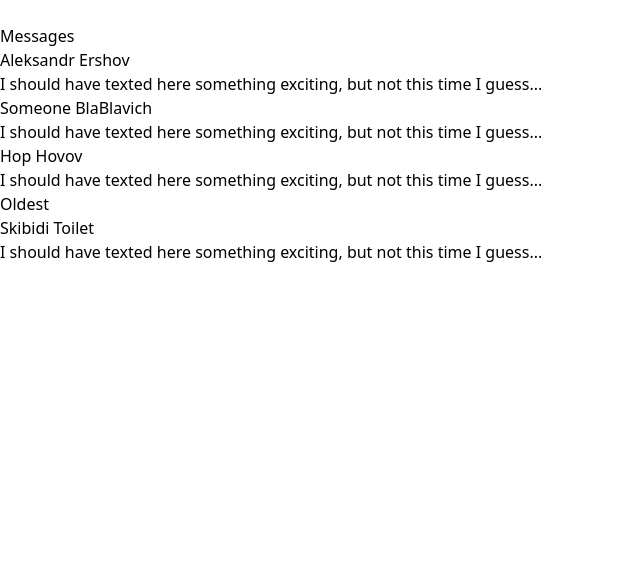
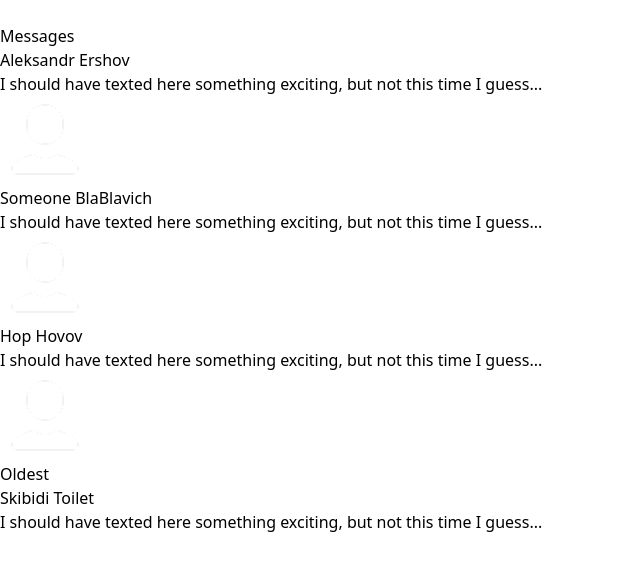
Before and after one commit to AleksandrRise/SkyChat, a React (Vite) app in the folder SkyChat/: page / in a window 1280 px wide. Shown: the top 570 px of the page, without its empty margins (0-640 px from the left). Built offline with nearby package versions, Linux system fonts and the light colour scheme.

Commit message:
Added Profile Photos if such exist. If not, then the default option is utilized

```diff
--- a/SkyChat/src/components/main/Main.tsx
+++ b/SkyChat/src/components/main/Main.tsx
@@ -2,6 +2,7 @@ import { useState } from "react"
 import type { JSX } from "react"
 import Header from "./Header"
 import users from "./users.ts"
+import personImg from "../../assets/Person.png"
 
 interface User {
     name: string,
@@ -34,9 +35,6 @@ export default function Main() {
         setOldChats(oldChatsTemp)
     }
 
-    console.log("New Chats: " + newChats)
-    console.log("Old Chats: " + oldChats)
-
     // Provides text if there are or are not chats
     function newChatsBlock(): JSX.Element {
         if (newChats.length <= 0) {
@@ -45,9 +43,18 @@ export default function Main() {
             return <ul>{
 
                 newChats.map(chat => {
+                    const imgUrl: string = chat.avatarUrl
+                        ? chat.avatarUrl
+                        : personImg
+
                     return (<li key={chat.id}>
+
                         <span>{chat.name}</span>
                         <p>{chat.message}</p>
+                        <figure>
+                            <img src={imgUrl} alt="Profile Photo" />
+                        </figure>
+
                     </li>)
                 })}
 
```
Also changed, not shown: SkyChat/src/assets/Person.png (added). Lines whose indentation alone changed are shown as unchanged.
